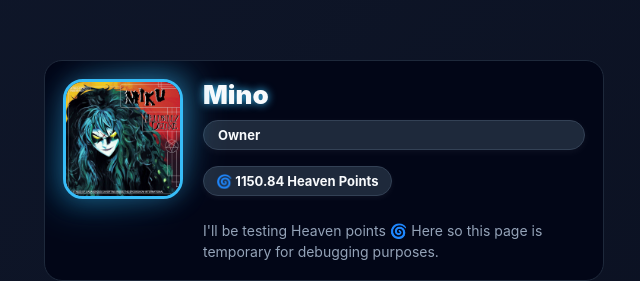
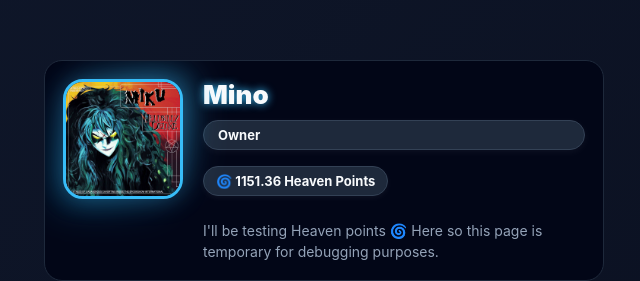
Before and after one commit to Heaven-501/HeavenMusicBotLogicHandler, a plain HTML site: page Mino.html in a window 1280 px wide. Shown: the top 281 px of the page, 316-956 px from the left. Drawn offline with Linux system fonts and the light colour scheme.

Commit message:
Increment Heaven Rating 🌀 [ci skip]

```diff
--- a/Mino.html
+++ b/Mino.html
@@ -55,7 +55,7 @@
       <div class="name">Mino</div>
       <div class="role-tag">Owner</div>
       <div class="activity-stats">
-        <div class="stat-bubble" id="heavenRating">🌀 1150.84 Heaven Points</div>
+        <div class="stat-bubble" id="heavenRating">🌀 1151.36 Heaven Points</div>
       </div>
       <div class="desc">
         I'll be testing Heaven points 🌀 Here so this page is temporary for debugging purposes.
```
Also changed, not shown: 1 other file.
